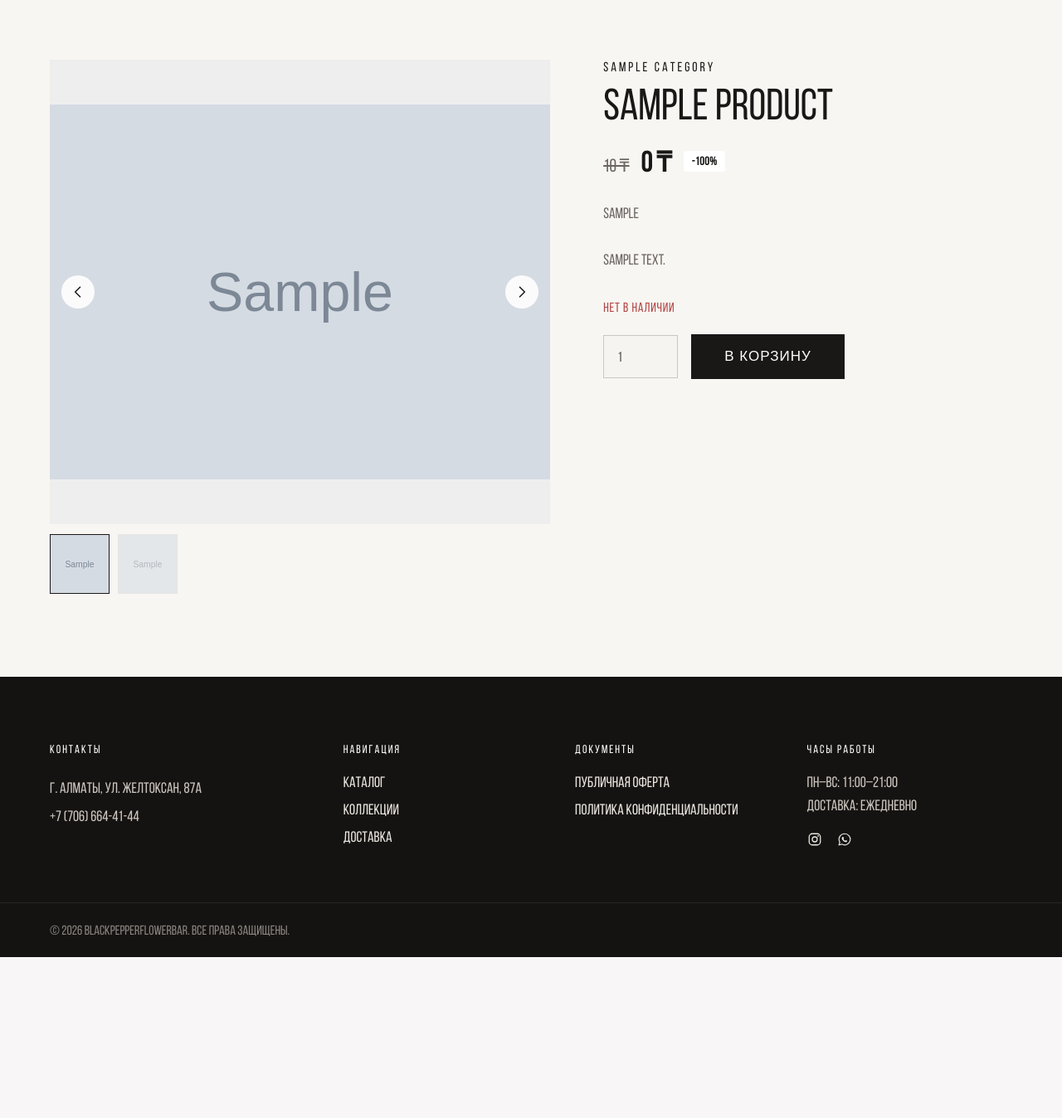
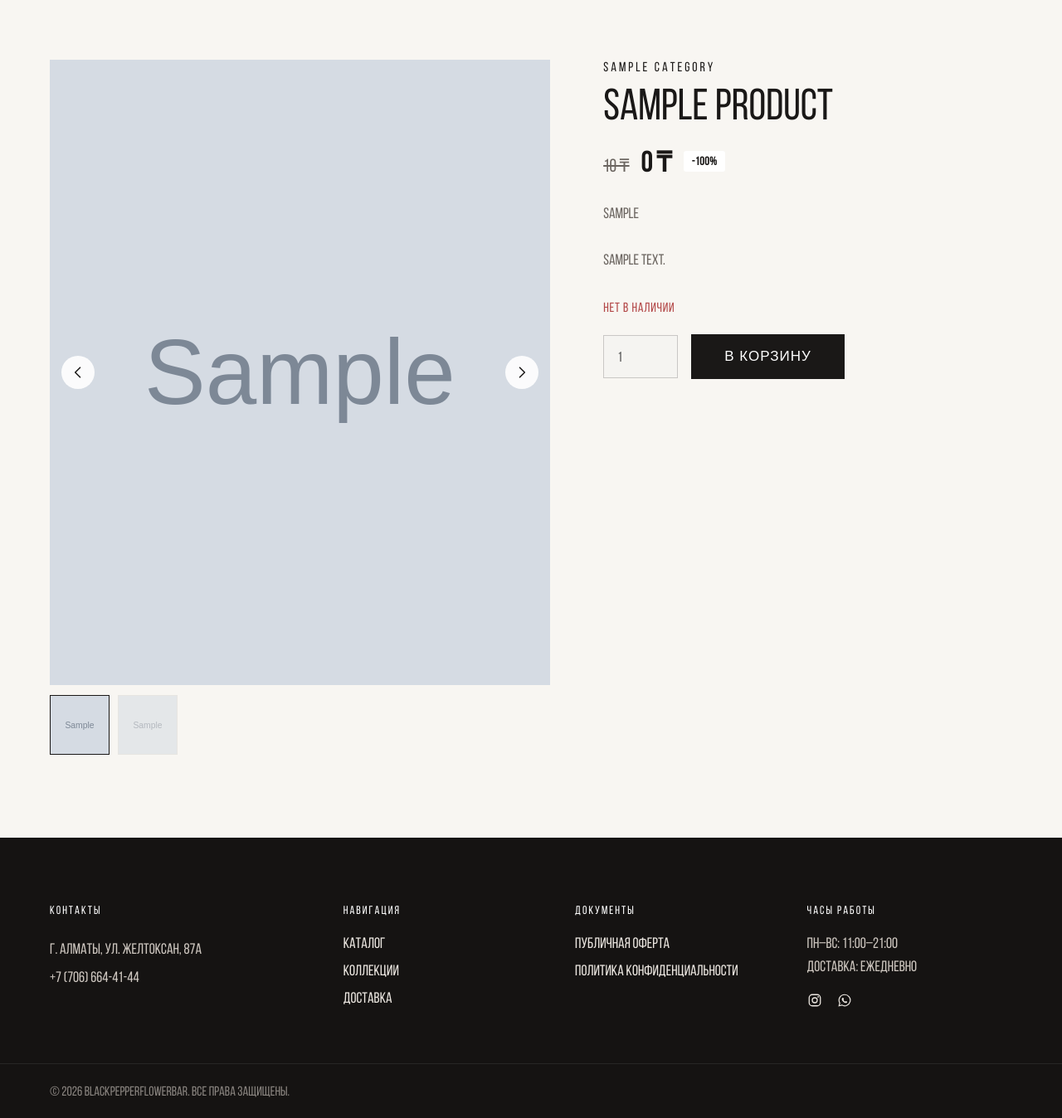
Before and after one commit to reebith546/blask_peeper, a Django app: a page that uses templates/base.html in a window 1280 px wide. Shown: the part 88-1436 px from the top of the page at 83% size. Before the commit the page ends 1242 px from the top, so only its background shows below. Run offline with Django 5.2, Linux system fonts and the light colour scheme; tables that the repository leaves empty hold one stand-in row (values such as "Sample post"); grey boxes marked "Sample" are stand-in pictures.

Commit message:
Откатить размер/отображение фото товара к исходному виду
По просьбе пользователя вернул .product-slider__stage/.product-slider__main
к состоянию до вчерашних правок: aspect-ratio 4:5, без потолка по
высоте, object-fit:cover (было object-fit:contain + max-height:70vh +
width:100%). min-width:0 на .product-slider оставил — это отдельный
фикс горизонтального переполнения страницы, к размеру фото отношения
не имеет.

Co-Authored-By: Claude Sonnet 5 <noreply@anthropic.com>

```diff
--- a/static/css/main.css
+++ b/static/css/main.css
@@ -889,28 +889,17 @@ ul { list-style: none; }
    не даёт грид-ячейке сжаться меньше суммарной ширины миниатюр — весь
    слайдер (и вместе с ним страница) вылезал за пределы экрана вбок. */
 .product-slider { min-width: 0; }
-/* Слайдер фото товара — аспект-ratio 4:5 как раньше, но с потолком по
-   высоте (70vh), чтобы на невысоких экранах картинка не разрасталась и
-   не обрезала остальной контент. object-fit:contain — фото не кадрируется:
-   если пропорции реального фото отличаются от 4:5, по бокам/сверху-снизу
-   просто остаётся немного фона, зато видно кадр целиком.
-   width:100% обязателен: без него, когда max-height реально ограничивает
-   высоту, браузер по спеке aspect-ratio считает ширину ОТ урезанной
-   высоты (а не от колонки грида) — блок сжимался у́же колонки, и справа
-   от фото зияла пустая полоса вместо letterbox-полей по бокам самой
-   картинки. */
+/* Слайдер фото товара. */
 .product-slider__stage {
   position: relative;
-  width: 100%;
   aspect-ratio: 4/5;
-  max-height: 70vh;
   overflow: hidden;
   background: #eee;
 }
 .product-slider__main {
   width: 100%;
   height: 100%;
-  object-fit: contain;
+  object-fit: cover;
   display: block;
 }
 .product-slider__nav {
@@ -1377,7 +1366,6 @@ ul { list-style: none; }
   .nav a { padding-left: 20px; padding-right: 20px; }
   .logo__image { height: 44px; }
   #categories, #advantages, #footer { scroll-margin-top: 80px; }
-  .product-slider__stage { max-height: none; }
   .hero { padding: 40px 0 60px; }
   .hero--image { min-height: 420px; padding: 64px 0; }
   .hero--image::before {
--- a/templates/base.html
+++ b/templates/base.html
@@ -10,7 +10,7 @@
 <link rel="icon" type="image/png" sizes="32x32" href="{% static 'images/favicon-32.png' %}">
 <link rel="apple-touch-icon" href="{% static 'images/apple-touch-icon.png' %}">
 <link rel="preload" href="{% static 'fonts/BebasNeue.woff2' %}" as="font" type="font/woff2" crossorigin>
-<link rel="stylesheet" href="{% static 'css/main.css' %}?v=20260924c">{# при правках CSS меняйте v, чтобы браузеры (особенно Safari) забрали новую версию #}
+<link rel="stylesheet" href="{% static 'css/main.css' %}?v=20260924d">{# при правках CSS меняйте v, чтобы браузеры (особенно Safari) забрали новую версию #}
 {% block extra_head %}{% endblock %}
 </head>
 <body>
```
